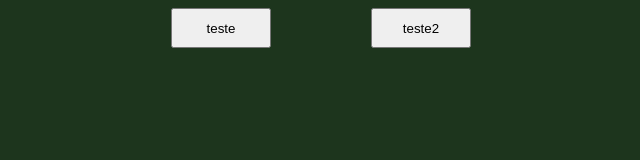
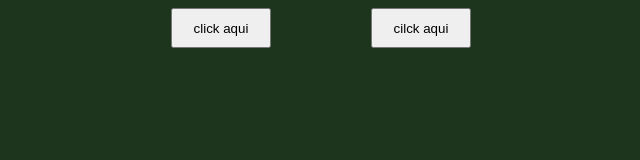
Before and after one commit to Wilton21y/Para-vivian, a plain HTML site: page index.html in a window 1280 px wide. Shown: the full height of the page, 319-959 px from the left. Drawn offline with Linux system fonts and the light colour scheme.

Commit message:
Swap button actions and labels in index.html

```diff
--- a/index.html
+++ b/index.html
@@ -19,8 +19,8 @@
   <!-- Project -->
 <div class="main">
   <div class="bt">
-  <button type="submit" id="bt1" onclick="mostraImg()"> teste</button>
-  <button type="submit" id="bt2" onclick="ocutaImg()">  teste2</button>
+  <button type="submit" id="bt1" onclick="ocutaImg()"> click aqui </button>
+  <button type="submit" id="bt2" onclick="mostraImg()">  cilck aqui </button>
   </div>
 
 </div>
```
